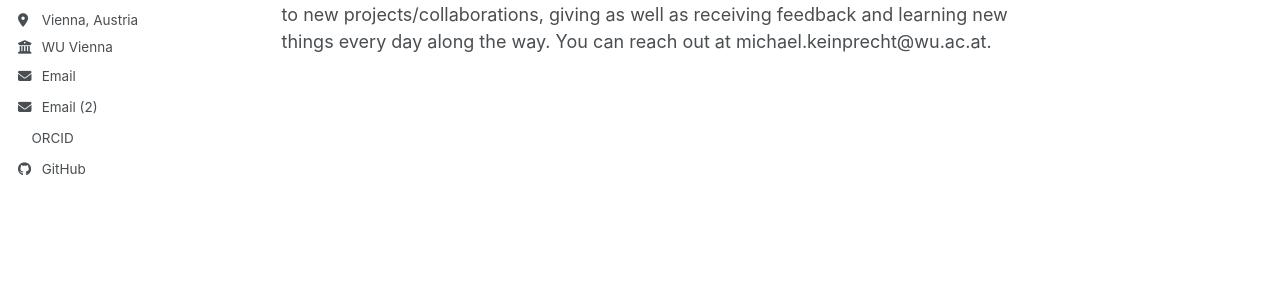
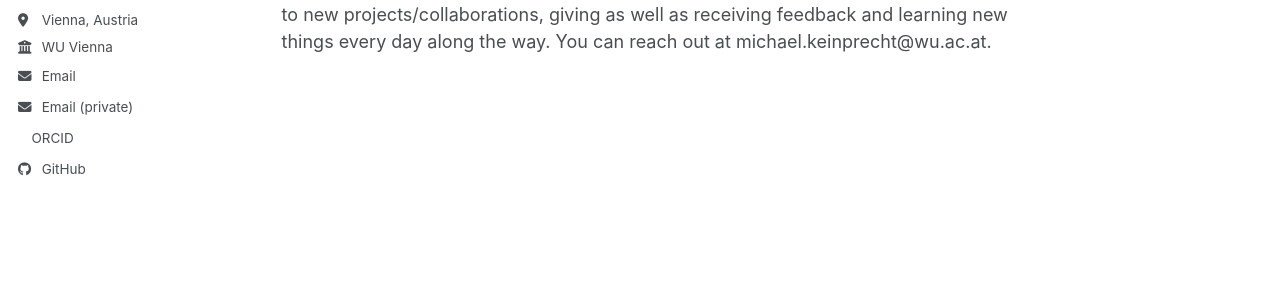
Before and after one commit to michael-keinprecht/michael-keinprecht.github.io, a Jekyll site: the page built from _pages/about.md, in a window 1280 px wide. Shown: the part 378-669 px from the top of the page. Built offline with Jekyll 4.4.1, drawn with Linux system fonts in a browser that asks for light colours; a script bundle is joined from its source files by our own code; a style sheet for code colours, icons or effects is not loaded.

Commit message:
Update author-profile.html
updated mail text name

```diff
--- a/_includes/author-profile.html
+++ b/_includes/author-profile.html
@@ -34,10 +34,10 @@
         <li><a href="{{ author.uri }}"><i class="fas fa-fw fa-link icon-pad-right" aria-hidden="true"></i>{{ site.data.ui-text[site.locale].website_label | default: "Website" }}</a></li>
       {% endif %}
       {% if author.email %}
-        <li><a href="mailto:{{ author.email }}"><i class="fas fa-fw fa-envelope icon-pad-right" aria-hidden="true"></i>{{ site.data.ui-text[site.locale].email_label | default: "Email" }}</a></li>
+        <li><a href="mailto:{{ author.email }}"><i class="fas fa-fw fa-envelope icon-pad-right" aria-hidden="true"></i>{{ site.data.ui-text[site.locale].email_label | default: "Email (WU)" }}</a></li>
       {% endif %}
       {% if author.email2 %}
-        <li><a href="mailto:{{ author.email2 }}"><i class="fas fa-fw fa-envelope icon-pad-right" aria-hidden="true"></i>Email (2)</a></li>
+        <li><a href="mailto:{{ author.email2 }}"><i class="fas fa-fw fa-envelope icon-pad-right" aria-hidden="true"></i>Email (private)</a></li>
       {% endif %}
 
       <!-- Font Awesome and Academicons icons / Academic websites -->
```
